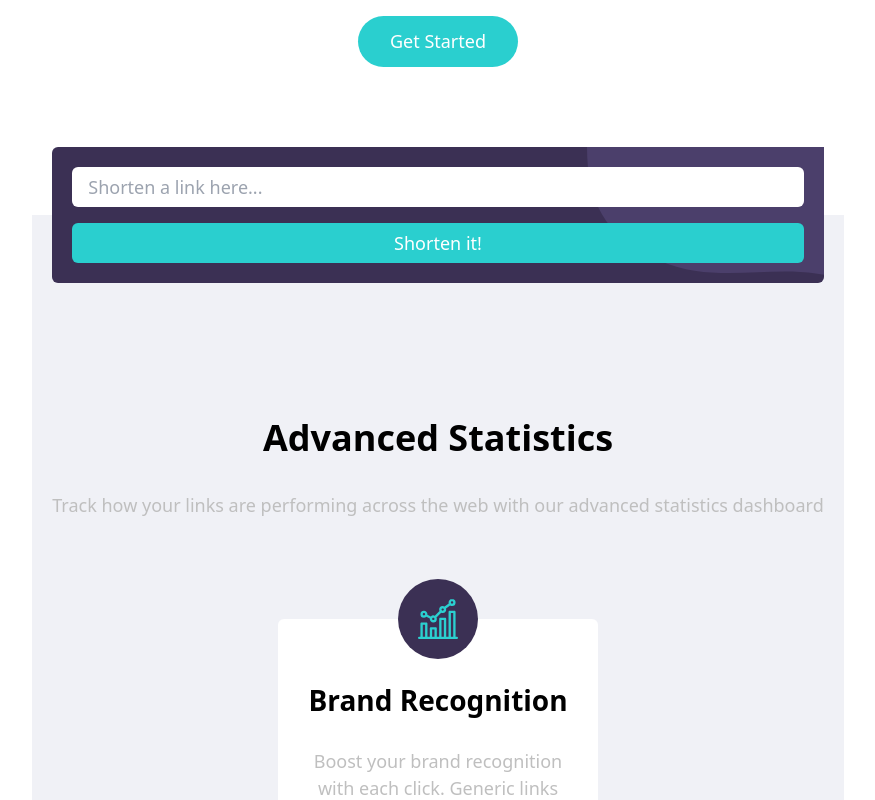
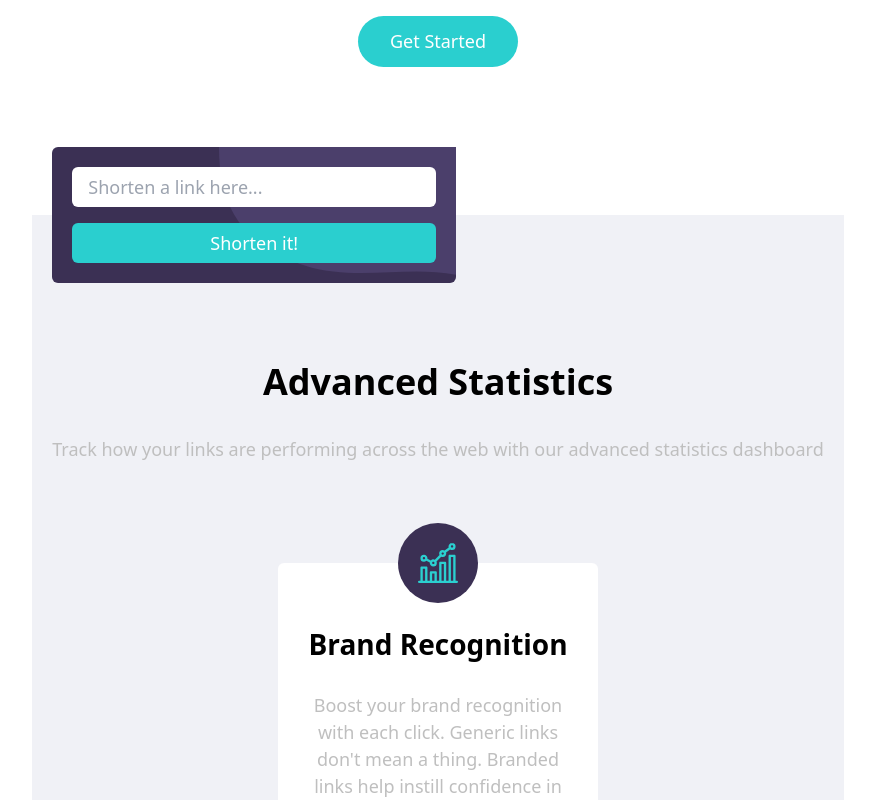
Before and after one commit to wolfgang04/url-shortener, a React (Create React App) app: page / in a window 1280 px wide. Shown: the part 700-1500 px from the top of the page, without its empty margins (202-1077 px from the left). Built offline with nearby package versions, Linux system fonts and the light colour scheme.

Commit message:
add display of shortened links

```diff
--- a/src/UrlShortener.tsx
+++ b/src/UrlShortener.tsx
@@ -18,7 +18,6 @@ interface Props {
 }
 
 const UrlShortener: React.FC<Props> = (props) => {
-	const [shortenedLinks, setShortenedLinks] = useState<Links[]>([]);
 	const [link, setLink] = useState("");
 	const [isEmpty, setIsEmpty] = useState(false);
 	const inputRef = useRef<HTMLInputElement>(null);
--- a/src/components/Content.tsx
+++ b/src/components/Content.tsx
@@ -44,9 +44,31 @@ const Content = () => {
 				</div>
 			</div>
 
-			<div className="mt-32 bg-gray-bg">
-				<div className="-translate-y-1/2 p-5">
+			<div className="relative mt-32 bg-gray-bg">
+				<div className="absolute -translate-y-1/2 p-5">
 					<UrlShortener shorten={handleShorten} />
+				</div>
+
+				<div className="mt-20 flex flex-col gap-5 p-5">
+					{shortenedLinks.map((link, idx) => (
+						<div
+							key={idx}
+							className="flex flex-col gap-2 rounded-md bg-white p-5 text-base"
+						>
+							<div>
+								<p className="p-1">{link.origLink}</p>
+								<hr />
+
+								<p className="p-1 text-cyan">
+									{link.shortenedLink}
+								</p>
+							</div>
+
+							<button className="h-10 w-full rounded-md bg-cyan text-white">
+								Copy
+							</button>
+						</div>
+					))}
 				</div>
 
 				<Features />
```
